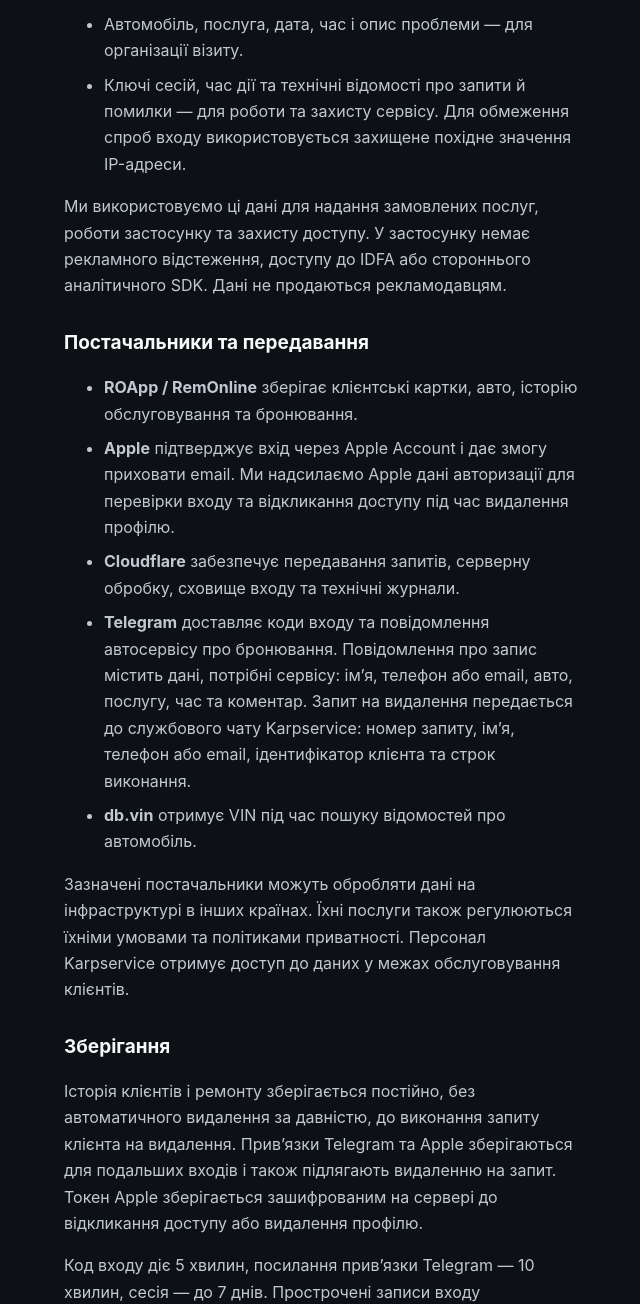
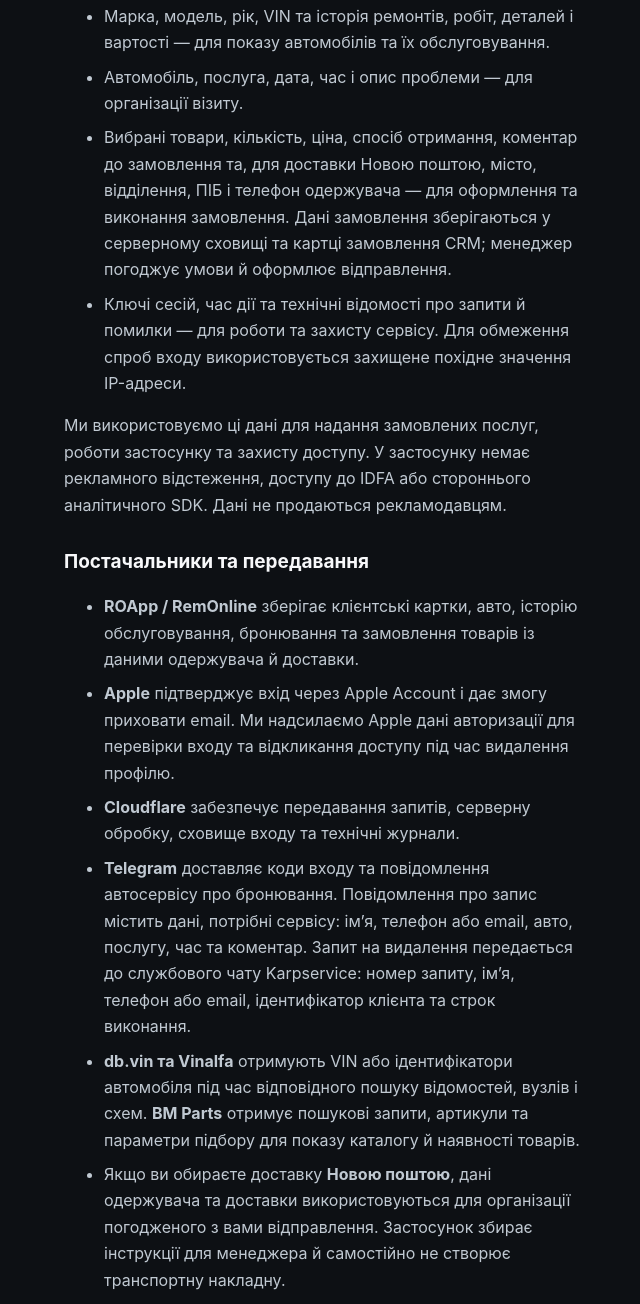
Before and after one commit to venyast31-cmyk/karpservice, a plain HTML site: page privacy/index.html in a window 1280 px wide. Shown: the part 1003-2307 px from the top of the page, without its empty margins (318-958 px from the left). Drawn offline with Linux system fonts and the light colour scheme.

Commit message:
Describe catalogue, registration and delivery data in privacy policy

```diff
--- a/privacy/index.html
+++ b/privacy/index.html
@@ -3,27 +3,29 @@
 <body><main>
 <a href="/">← До застосунку</a>
 <h1>Політика приватності Karpservice</h1>
-<p class="small">Оновлено 5 жовтня 2026 року</p>
+<p class="small">Оновлено 18 жовтня 2026 року</p>
 <h2>Хто обробляє дані</h2>
 <p>Оператор застосунку та персональних даних — <strong>ФОП Карпенко Євгеній Ігорович</strong>, автосервіс Karpservice. Адреса для звернень: м. Бориспіль, вул. Київський Шлях, 10. Телефон: <a href="tel:+380734447344">073 44 47 344</a>. Графік: понеділок–субота, 09:30–18:00.</p>
 <p>Застосунок дає клієнтам доступ до їхніх автомобілів, історії обслуговування та запису на фізичні послуги автосервісу. Клієнтські картки веде автосервіс у своїй системі обліку.</p>
 <h2>Які дані ми використовуємо</h2>
 <ul>
-<li>Ім’я, контактні дані та ідентифікатор клієнта — для перевірки доступу, показу профілю та підтримки. Телефон потрібен лише для входу через Telegram; через Apple можна увійти без телефону й Telegram.</li>
+<li>Ім’я, контактні дані та ідентифікатор клієнта — для перевірки доступу, показу профілю та підтримки. Через Apple можна увійти без телефону. Для прив’язки клієнтської картки та реєстрації нового клієнта потрібно підтвердити телефон через Telegram. Телефон одержувача також потрібен для доставки замовлення.</li>
 <li>Під час входу через Apple — надані вами ім’я та email (зокрема прихована адреса Apple), захищене похідне значення ідентифікатора Apple та зашифрований токен для перевірки й відкликання доступу. Apple не передає нам пароль вашого Apple Account. Новий профіль не об’єднується з наявною історією за ім’ям або email; підключення Apple до наявного профілю потребує підтвердженого входу в нього.</li>
 <li>Telegram user ID, chat ID та зв’язок із номером телефону — для прив’язки Telegram і доставки одноразового коду входу. Ми не читаємо ваші приватні чати та телефонну книгу Telegram.</li>
 <li>Марка, модель, рік, VIN та історія ремонтів, робіт, деталей і вартості — для показу автомобілів та їх обслуговування.</li>
 <li>Автомобіль, послуга, дата, час і опис проблеми — для організації візиту.</li>
+<li>Вибрані товари, кількість, ціна, спосіб отримання, коментар до замовлення та, для доставки Новою поштою, місто, відділення, ПІБ і телефон одержувача — для оформлення та виконання замовлення. Дані замовлення зберігаються у серверному сховищі та картці замовлення CRM; менеджер погоджує умови й оформлює відправлення.</li>
 <li>Ключі сесій, час дії та технічні відомості про запити й помилки — для роботи та захисту сервісу. Для обмеження спроб входу використовується захищене похідне значення IP-адреси.</li>
 </ul>
 <p>Ми використовуємо ці дані для надання замовлених послуг, роботи застосунку та захисту доступу. У застосунку немає рекламного відстеження, доступу до IDFA або стороннього аналітичного SDK. Дані не продаються рекламодавцям.</p>
 <h2>Постачальники та передавання</h2>
 <ul>
-<li><strong>ROApp / RemOnline</strong> зберігає клієнтські картки, авто, історію обслуговування та бронювання.</li>
+<li><strong>ROApp / RemOnline</strong> зберігає клієнтські картки, авто, історію обслуговування, бронювання та замовлення товарів із даними одержувача й доставки.</li>
 <li><strong>Apple</strong> підтверджує вхід через Apple Account і дає змогу приховати email. Ми надсилаємо Apple дані авторизації для перевірки входу та відкликання доступу під час видалення профілю.</li>
 <li><strong>Cloudflare</strong> забезпечує передавання запитів, серверну обробку, сховище входу та технічні журнали.</li>
 <li><strong>Telegram</strong> доставляє коди входу та повідомлення автосервісу про бронювання. Повідомлення про запис містить дані, потрібні сервісу: ім’я, телефон або email, авто, послугу, час та коментар. Запит на видалення передається до службового чату Karpservice: номер запиту, ім’я, телефон або email, ідентифікатор клієнта та строк виконання.</li>
-<li><strong>db.vin</strong> отримує VIN під час пошуку відомостей про автомобіль.</li>
+<li><strong>db.vin та Vinalfa</strong> отримують VIN або ідентифікатори автомобіля під час відповідного пошуку відомостей, вузлів і схем. <strong>BM Parts</strong> отримує пошукові запити, артикули та параметри підбору для показу каталогу й наявності товарів.</li>
+<li>Якщо ви обираєте доставку <strong>Новою поштою</strong>, дані одержувача та доставки використовуються для організації погодженого з вами відправлення. Застосунок збирає інструкції для менеджера й самостійно не створює транспортну накладну.</li>
 </ul>
 <p>Зазначені постачальники можуть обробляти дані на інфраструктурі в інших країнах. Їхні послуги також регулюються їхніми умовами та політиками приватності. Персонал Karpservice отримує доступ до даних у межах обслуговування клієнтів.</p>
 <h2>Зберігання</h2>
```
